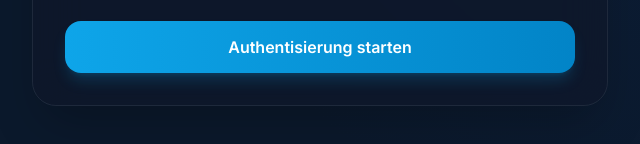
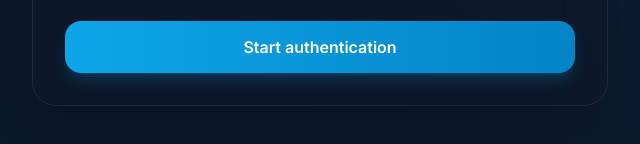
Before and after one commit to l00pu5/eudi-veri-test, a website: page index.html in a window 1280 px wide. Shown: the part 520-664 px from the top of the page, 320-960 px from the left. Drawn offline with nearby package versions, Linux system fonts and the light colour scheme.

Commit message:
Minor localization adjustments

```diff
--- a/index.html
+++ b/index.html
@@ -90,7 +90,7 @@
 
       <button onclick="startVerification()"
         class="w-full bg-gradient-to-r from-sky-500 to-sky-600 hover:from-sky-600 hover:to-sky-700 text-white font-semibold py-3.5 px-6 rounded-2xl transition duration-200 shadow-lg shadow-sky-500/20 transform hover:-translate-y-0.5 active:translate-y-0 focus:outline-none">
-        Authentisierung starten
+        Start authentication
       </button>
     </div>
 
```
Also changed, not shown: README.md.
